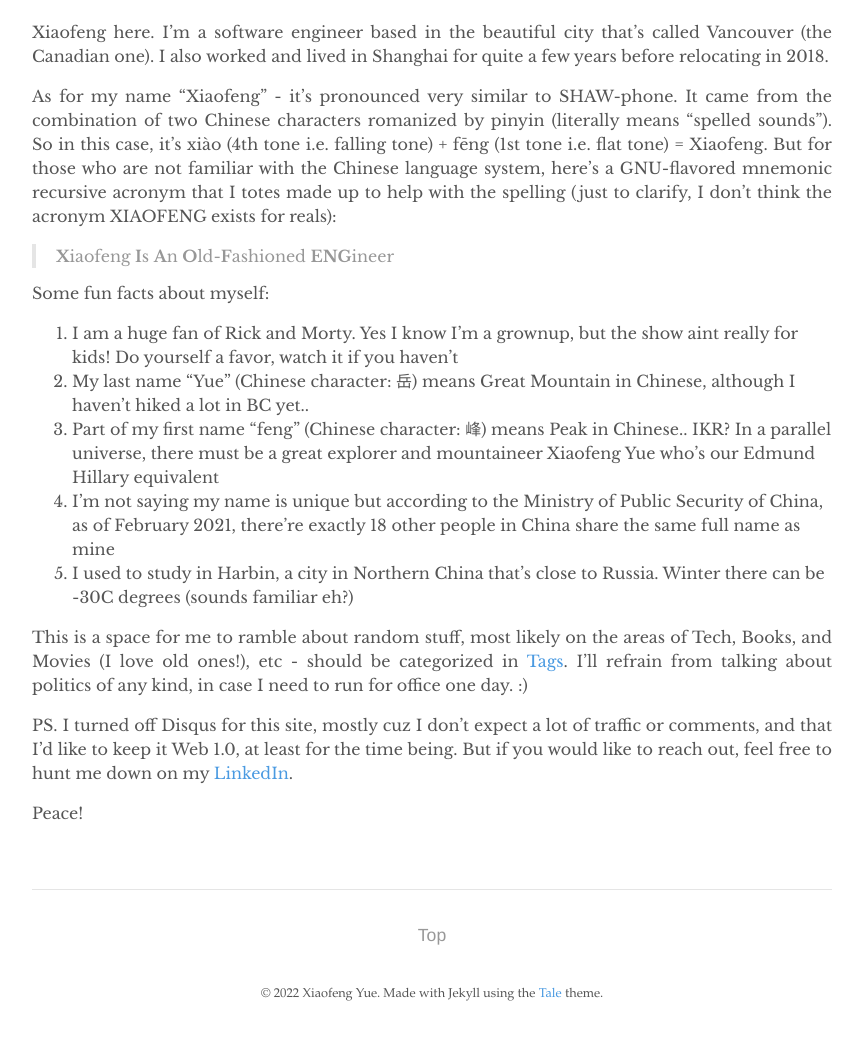
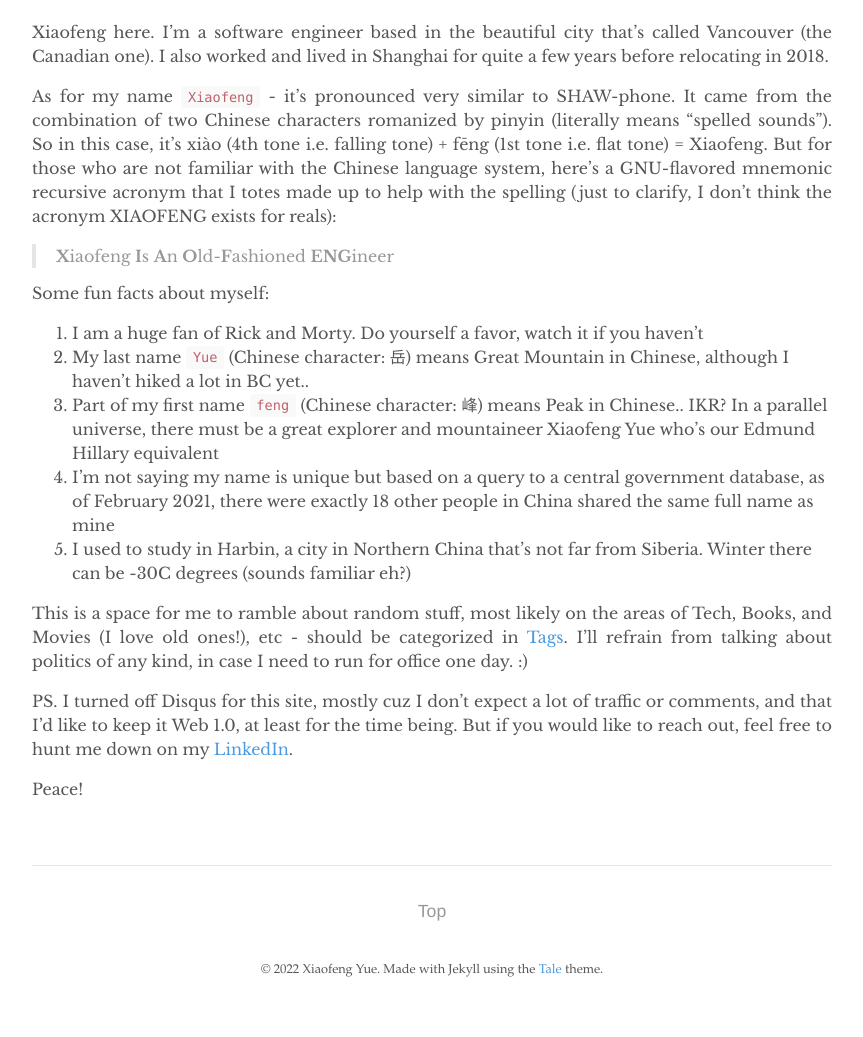
Before and after one commit to yuexiaofeng/yuexiaofeng.github.io, a Jekyll site: the page built from about.md, in a window 1280 px wide. Shown: the part 629-1666 px from the top of the page, without its empty margins (208-1071 px from the left). Built offline with Jekyll 4.4.1, drawn with Linux system fonts in a browser that asks for light colours; after the commit the page ends 1642 px from its top, so only the background shows below that.

Commit message:
updated about

```diff
--- a/about.md
+++ b/about.md
@@ -10,17 +10,17 @@ Yo!
 
 Xiaofeng here. I'm a software engineer based in the beautiful city that's called Vancouver (the Canadian one). I also worked and lived in Shanghai for quite a few years before relocating in 2018.
 
-As for my name "Xiaofeng" - it's pronounced very similar to SHAW-phone. It came from the combination of two Chinese characters romanized by pinyin (literally means "spelled sounds"). So in this case, it's xiào (4th tone i.e. falling tone) + fēng (1st tone i.e. flat tone) = Xiaofeng. But for those who are not familiar with the Chinese language system, here's a GNU-flavored mnemonic recursive acronym that I totes made up to help with the spelling (just to clarify, I don't think the acronym XIAOFENG exists for reals):
+As for my name `Xiaofeng` - it's pronounced very similar to SHAW-phone. It came from the combination of two Chinese characters romanized by pinyin (literally means "spelled sounds"). So in this case, it's xiào (4th tone i.e. falling tone) + fēng (1st tone i.e. flat tone) = Xiaofeng. But for those who are not familiar with the Chinese language system, here's a GNU-flavored mnemonic recursive acronym that I totes made up to help with the spelling (just to clarify, I don't think the acronym XIAOFENG exists for reals):
 
 >**X**iaofeng **I**s **A**n **O**ld-**F**ashioned **ENG**ineer
 
 Some fun facts about myself:
 
-1. I am a huge fan of Rick and Morty. Yes I know I'm a grownup, but the show aint really for kids! Do yourself a favor, watch it if you haven't
-2. My last name "Yue" (Chinese character: 岳) means Great Mountain in Chinese, although I haven't hiked a lot in BC yet..
-3. Part of my first name "feng" (Chinese character: 峰) means Peak in Chinese.. IKR? In a parallel universe, there must be a great explorer and mountaineer Xiaofeng Yue who's our Edmund Hillary equivalent
-4. I’m not saying my name is unique but according to the Ministry of Public Security of China, as of February 2021, there’re exactly 18 other people in China share the same full name as mine
-5. I used to study in Harbin, a city in Northern China that's close to Russia. Winter there can be -30C degrees (sounds familiar eh?)
+1. I am a huge fan of Rick and Morty. Do yourself a favor, watch it if you haven't
+2. My last name `Yue` (Chinese character: 岳) means Great Mountain in Chinese, although I haven't hiked a lot in BC yet..
+3. Part of my first name `feng` (Chinese character: 峰) means Peak in Chinese.. IKR? In a parallel universe, there must be a great explorer and mountaineer Xiaofeng Yue who's our Edmund Hillary equivalent
+4. I’m not saying my name is unique but based on a query to a central government database, as of February 2021, there were exactly 18 other people in China shared the same full name as mine
+5. I used to study in Harbin, a city in Northern China that's not far from Siberia. Winter there can be -30C degrees (sounds familiar eh?)
 
 This is a space for me to ramble about random stuff, most likely on the areas of Tech, Books, and Movies (I love old ones!), etc - should be categorized in <a href="/tags">Tags</a>. I'll refrain from talking about politics of any kind, in case I need to run for office one day. :)
 
```
